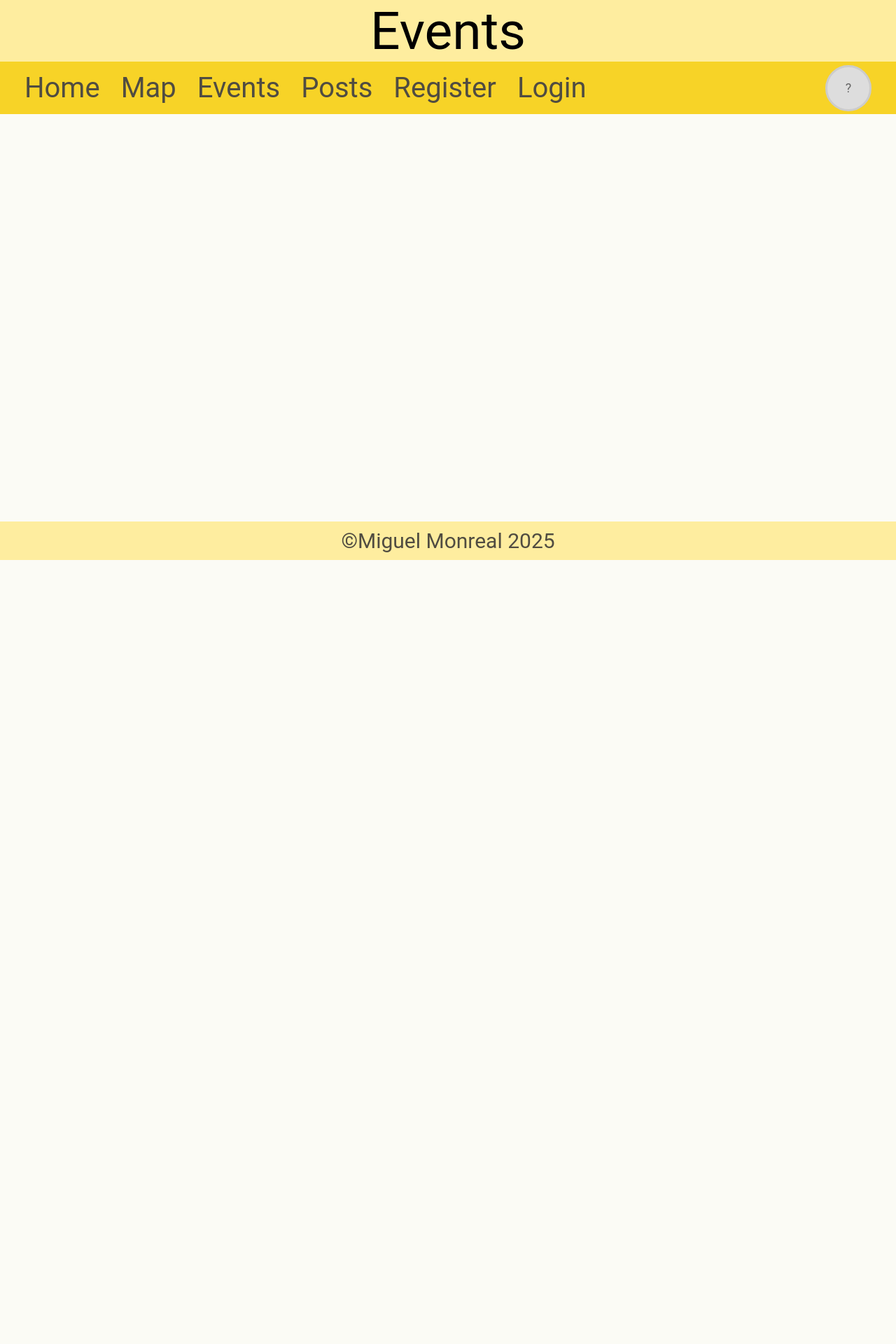
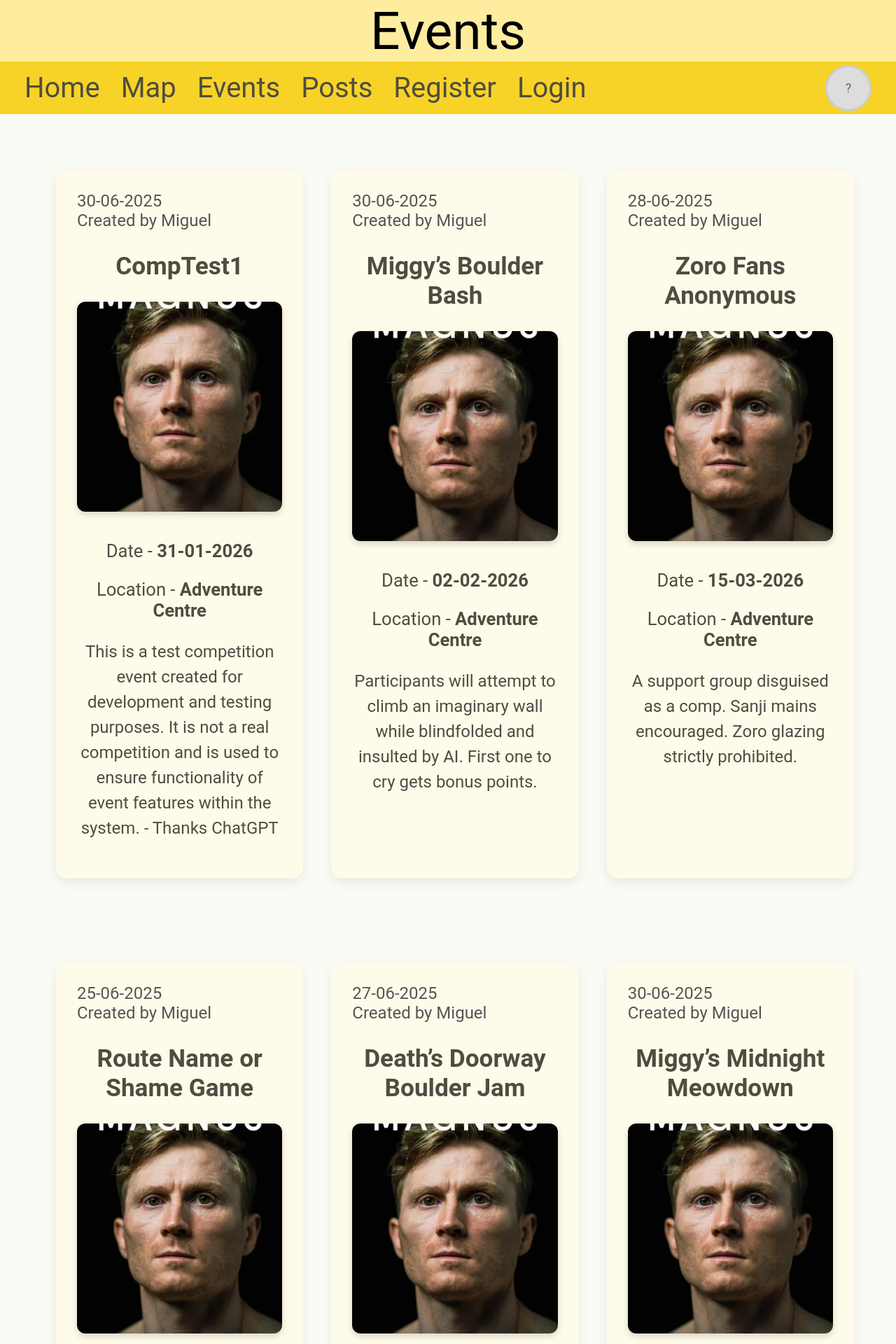
Before and after one commit to DeKingRey/ClimbingWebsite, a Flask app: page /events in a window 1280 px wide. Shown: the top 1920 px of the page at 70% size. Before the commit the page ends 800 px from the top, so only its background shows below. Run offline with Flask 3, Linux system fonts and the light colour scheme; data comes from the database, SQL or seed files in the repository; both versions use the stored data as it was after the commit; some libraries are stand-ins or nearby versions; some web fonts are replaced.

Commit message:
Evemt database and displaying events

```diff
--- a/app.py
+++ b/app.py
@@ -354,7 +354,21 @@ def posts():
 
 @app.route("/events", methods=["GET", "POST"])
 def events():
-    return render_template("events.html", header="Events")
+    con = sqlite3.connect("climbing.db")
+    con.row_factory = sqlite3.Row # Returns results as a dictionary or a tuple that can be indexed, I will use as a dict for easier indexing so instead of event[9] for image(or whatever index it is) I can simply do event["image"]
+
+    cur = con.cursor()
+    # Query gets all events info
+    cur.execute("""SELECT Event.id, Event.name, post_date, event_date, Event.description,
+                Location.name AS location_name, Account.display_name, Event.time, Event.pending, Event.image
+                FROM Event
+                JOIN Location ON Event.location_id = Location.id
+                JOIN Account ON Event.account_id = Account.id
+                WHERE Event.pending = 0;""")
+    events = cur.fetchall()
+    print(events)
+
+    return render_template("events.html", header="Events", events=events)
 
 
 @app.route("/admin")
--- a/static/css/style.css
+++ b/static/css/style.css
@@ -4,6 +4,7 @@
     --color-gold: #F7D327;
     --color-mustard: #D0A823;
     --color-charcoal: #504C41;
+    --color-papyrus: #FFFBEA;
 } /* Sets my primary colour palette names*/
 
 /* Sets the font of all text to roboto*/
@@ -373,6 +374,7 @@ label.button {
     width: 50%;
 }
 
+
 /* #region Dropdown*/
 /* Styles a dropdown and its content, specifically for a multiselect form field. */
 .dropdown {
@@ -404,6 +406,7 @@ label.button {
     display: block;
 }
 /* #endregion*/
+
 
 /* #region Search Bar */
 
@@ -452,6 +455,7 @@ label.button {
 
 /* #endregion */
 
+
 /* #region Star Rating*/
 .rating-box {
     display: flex;
@@ -485,7 +489,6 @@ label.button {
 .stars i.active {
     color: #ff9c1a;
 } /* This is for the stars themselves giving them a transition and functionality for when they are clicked*/
-/* #endregion */
 
 .account-stars i {
     color: #b99d42;
@@ -496,6 +499,9 @@ label.button {
     color: var(--color-gold);
     text-shadow: 0 0 5px #a2831d;
 } /* Creates a fake border with shadow around the star*/
+
+/* #endregion */
+
 
 /* #region Location Page */
 
@@ -641,6 +647,7 @@ isn't clicked*/
 
 /* #endregion */
 
+
 /* #region Account Page */
 
 .account-info-container {
@@ -703,7 +710,7 @@ isn't clicked*/
 
 .account-section {
     margin-top: 10px;
-    background-color: #fffbea;
+    background-color: var(--color-papyrus);
     padding: 20px;
     border-radius: 12px;
     box-shadow: 0 4px 8px rgba(0, 0, 0, 0.1);
@@ -711,6 +718,7 @@ isn't clicked*/
 } /* Box for the account section */
 
 /* #endregion */
+
 
 /* #region Logged Routes Section*/
 
@@ -741,3 +749,86 @@ isn't clicked*/
 } /* Properly positions and styles the text */
 
 /* #endregion */
+
+
+/* #region Event Page */
+
+.event-grid {
+    display: flex;
+    flex-wrap: wrap;
+    gap: 40px;
+    justify-content: center;
+    padding: 40px;
+} /* Displays the elements in a grid like format */
+
+.event {
+    flex: 1 1 calc(33.333% - 80px); /* 3 Per row making sure to compensate for gaps */
+    box-sizing: border-box;
+
+    background-color: var(--color-papyrus);
+    border-radius: 16px;
+    padding: 30px;
+    margin: 40px auto;
+    box-shadow: 0 6px 16px rgba(0, 0, 0, 0.08); /* Adds a shadow */
+    max-width: 400px;
+    display: flex;
+    flex-direction: column; /* Displays the event divs in a column like structure */
+    gap: 20px; /* Gives the column element a 20px gap before the next one */
+}
+
+@media (max-width: 1100px) {
+    .event {
+        flex: 1 1 calc(50% - 80px);
+    }
+}
+
+@media (max-width: 700px) {
+    .event {
+        flex: 1 1 100%;
+    }
+}
+
+.event h4 {
+    font-size: 2.2rem;
+    margin: 10px 0;
+    font-weight: 700;
+    text-align: center;
+} /* Styles the event name heading */
+
+.event-top-info {
+    display: flex;
+    justify-content: space-between;
+    flex-wrap: wrap;
+    font-size: 1.5rem;
+    color: #555;
+}
+
+.event img {
+    max-width: 300px;
+    max-height: 300px;
+    object-fit: cover;
+    border-radius: 12px;
+    box-shadow: 0 4px 10px rgba(0, 0, 0, 0.15);
+} /* Styles the image to have the correct size  */
+
+.event-body {
+    display: flex;
+    flex-direction: column;
+    gap: 15px;
+    align-items: center;
+} /* Properly positions things within the information body */
+
+.event-info {
+    text-align: center;
+    font-size: 1.6rem;
+    color: var(--color-charcoal);
+    max-width: 600px;
+} /* Styles the event info div */
+
+.event-info .description {
+    font-size: 1.5rem;
+    line-height: 1.5;
+    margin-top: 15px;
+} /* Style for description */
+
+/* #endregion */
--- a/templates/events.html
+++ b/templates/events.html
@@ -1,8 +1,27 @@
 {% extends 'layout.html' %}
 {% block content %}
 
-    {% for event in events %}
-        <p>{{event[1]}}</p>
-    {% endfor %} <!-- Every event will be displayed here. -->
+    <div class="event-grid">
+        {% for event in events %}
+            <div class="event"> <!-- The div that displays the events info -->
+                <div class="event-top-info">
+                    <div>{{ event["post_date"] }}</div>
+                    <div>Created by {{ event["display_name"] }}</div>
+                </div>
+
+                <h4>{{ event["name"] }}</h4>
+
+                <div class="event-body">
+                    <img src="{{ event['image' ]}}" alt="Event image">
+
+                    <div class="event-info">
+                        <p>Date - <strong>{{ event["event_date"] }}</strong></p>
+                        <p>Location - <strong>{{ event["location_name"] }}</strong></p>
+                        <p class="description">{{ event["description"] }}</p>
+                    </div>
+                </div>
+            </div>
+        {% endfor %} <!-- Every event will be displayed here. -->
+    </div>
 
 {% endblock %}
```
Also changed, not shown: climbing.db.
